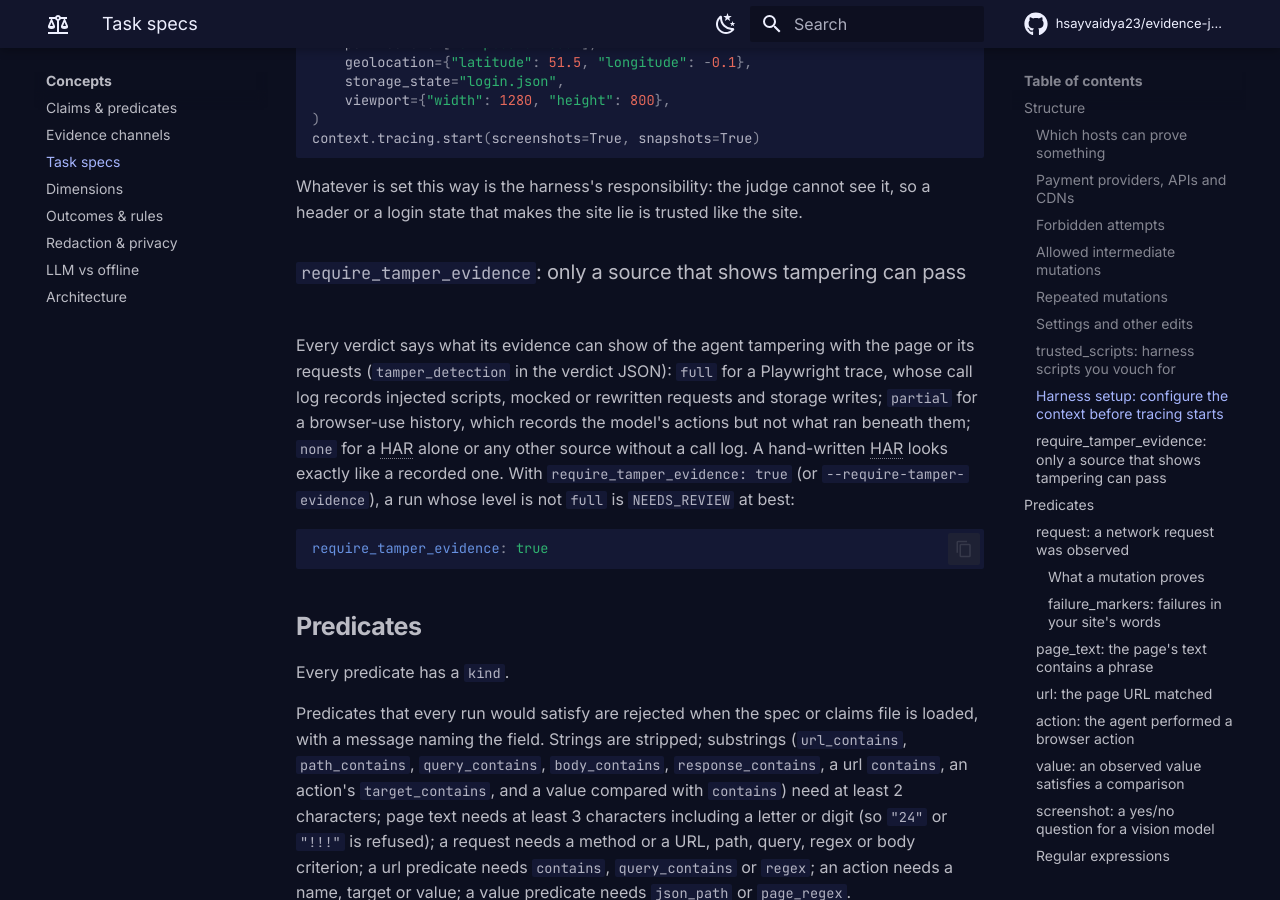
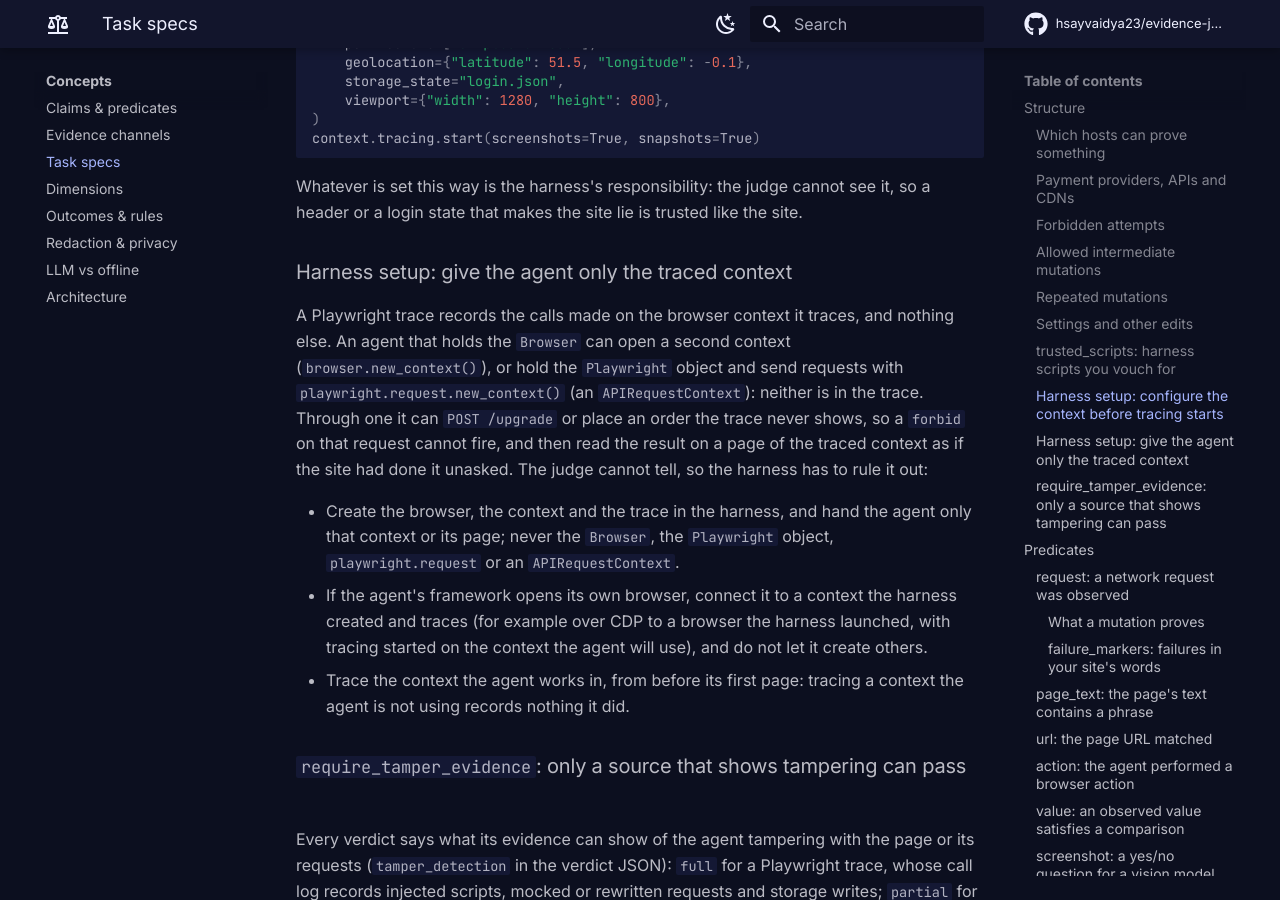
Before and after one commit to hsayvaidya23/evidence-judge, an MkDocs documentation site: the page built from docs/task-specs.md, in a window 1280 px wide and 900 px high, scrolled down 8148 px. Built offline with MkDocs 1.6.1 and Material for MkDocs 9.7.7, drawn with Linux system fonts in a browser that asks for light colours; comment, search, counter and statistics services are not loaded.

Commit message:
docs(security): a trace covers only the context it traces
SECURITY.md, the evidence-channel guide and the tamper_detection reason said
a Playwright trace shows every call made through Playwright. It records the
calls on the traced browser context only: an agent holding the Browser or
the Playwright object can open a second context or an APIRequestContext and
POST /upgrade where the trace never sees it, so a forbid on that request
cannot fire. Nothing of the other context reaches the trace, so this is a
harness rule: the task-spec guide now says to give the agent only the
traced context or its page.

```diff
--- a/docs/task-specs.md
+++ b/docs/task-specs.md
@@ -346,6 +346,25 @@ context.tracing.start(screenshots=True, snapshots=True)
 
 Whatever is set this way is the harness's responsibility: the judge cannot see it, so a
 header or a login state that makes the site lie is trusted like the site.
+
+### Harness setup: give the agent only the traced context
+
+A Playwright trace records the calls made on the browser context it traces, and nothing else.
+An agent that holds the `Browser` can open a second context (`browser.new_context()`), or
+hold the `Playwright` object and send requests with `playwright.request.new_context()` (an
+`APIRequestContext`): neither is in the trace. Through one it can `POST /upgrade` or place an
+order the trace never shows, so a `forbid` on that request cannot fire, and then read the
+result on a page of the traced context as if the site had done it unasked. The judge cannot
+tell, so the harness has to rule it out:
+
+- Create the browser, the context and the trace in the harness, and hand the agent only that
+  context or its page; never the `Browser`, the `Playwright` object, `playwright.request` or
+  an `APIRequestContext`.
+- If the agent's framework opens its own browser, connect it to a context the harness created
+  and traces (for example over CDP to a browser the harness launched, with tracing started on
+  the context the agent will use), and do not let it create others.
+- Trace the context the agent works in, from before its first page: tracing a context the
+  agent is not using records nothing it did.
 
 ### `require_tamper_evidence`: only a source that shows tampering can pass
 
```
Also changed, not shown: CHANGELOG.md (+5 -0 lines), SECURITY.md (+11 -2 lines), docs/concepts/evidence-channels.md (+1 -1 lines), 1 other file.
